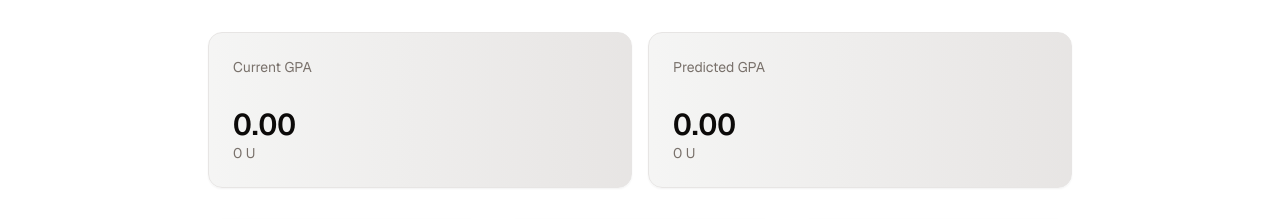
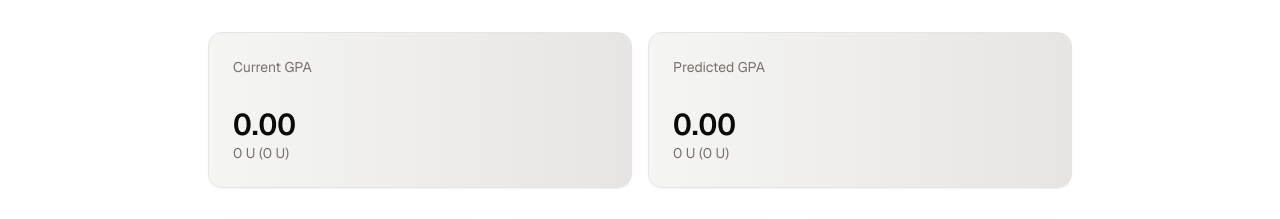
Before and after one commit to zaidansani/modplan, a Next.js app: page /modplan/ in a window 1280 px wide. Shown: the top 219 px of the page. Built offline with nearby package versions, Linux system fonts and the light colour scheme.

Commit message:
Update error message and add total graded units

```diff
--- a/src/app/components/AddSemester.jsx
+++ b/src/app/components/AddSemester.jsx
@@ -36,13 +36,13 @@ const AddSemester = () => {
         if (!year) {
             newErrors.year = "Year is required";
         } else if (parseInt(year) < MIN_YEAR || parseInt(year) > MAX_YEAR) {
-            newErrors.year = "Year must be between 1 and 6";
+            newErrors.year = `Year must be between ${MIN_YEAR} and ${MAX_YEAR}`;
         }
 
         if (!semester) {
             newErrors.semester = "Semester is required";
         } else if (parseInt(semester) < MIN_SEM || parseInt(semester) > MAX_SEM) {
-            newErrors.semester = "Semester must be 1 or 2";
+            newErrors.semester = `Semester must be between ${MIN_SEM} and ${MAX_SEM}`;
         }
 
         if (checkDuplicate()) {
--- a/src/app/components/SummaryStatistics.jsx
+++ b/src/app/components/SummaryStatistics.jsx
@@ -22,6 +22,12 @@ function getTotalGradedUnits(mods) {
     return mods.map(m => keyValues["grades"][m.grade]["units"] * m.units)
         .reduce((a,b) => a + b, 0);
 }
+
+function getTotalUnits(mods) {
+    return mods.map(m => m.units)
+        .reduce((a,b) => a + b, 0);
+}
+
 
 function getGPA(mods) {
     if (getTotalGradedUnits(mods) === 0)
@@ -59,6 +65,7 @@ const SummaryStatistics = () => {
                     </CardTitle>
                     <CardDescription>
                         {getTotalGradedUnits(getRelevantMods(data, false))} U
+                        ({getTotalUnits(getRelevantMods(data, false))} U)
                     </CardDescription>
                 </CardContent>
             </Card>
@@ -76,6 +83,7 @@ const SummaryStatistics = () => {
                     </CardTitle>
                     <CardDescription>
                         {getTotalGradedUnits(getRelevantMods(data, true))} U
+                        ({getTotalUnits(getRelevantMods(data, true))} U)
                     </CardDescription>
                 </CardContent>
             </Card>
```
